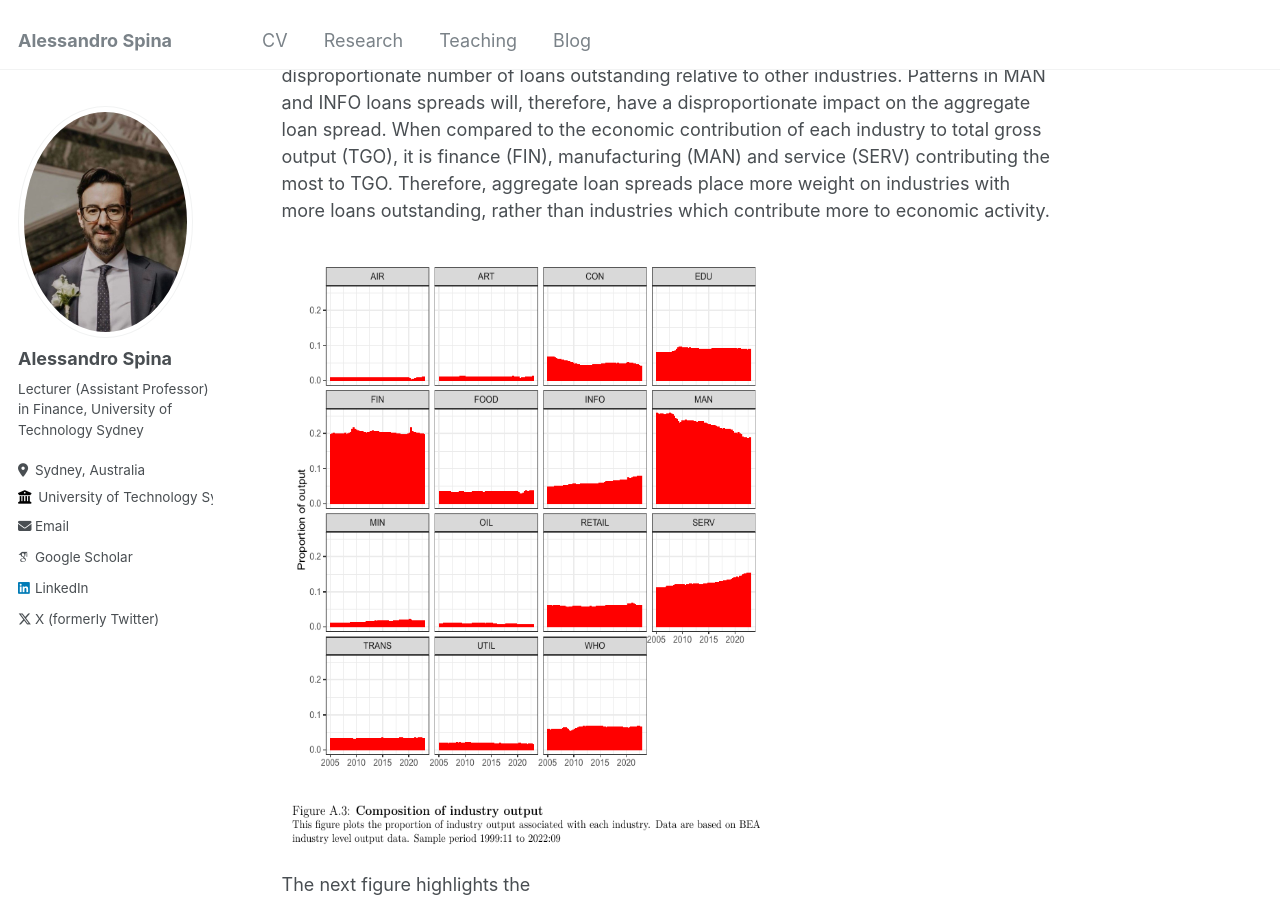
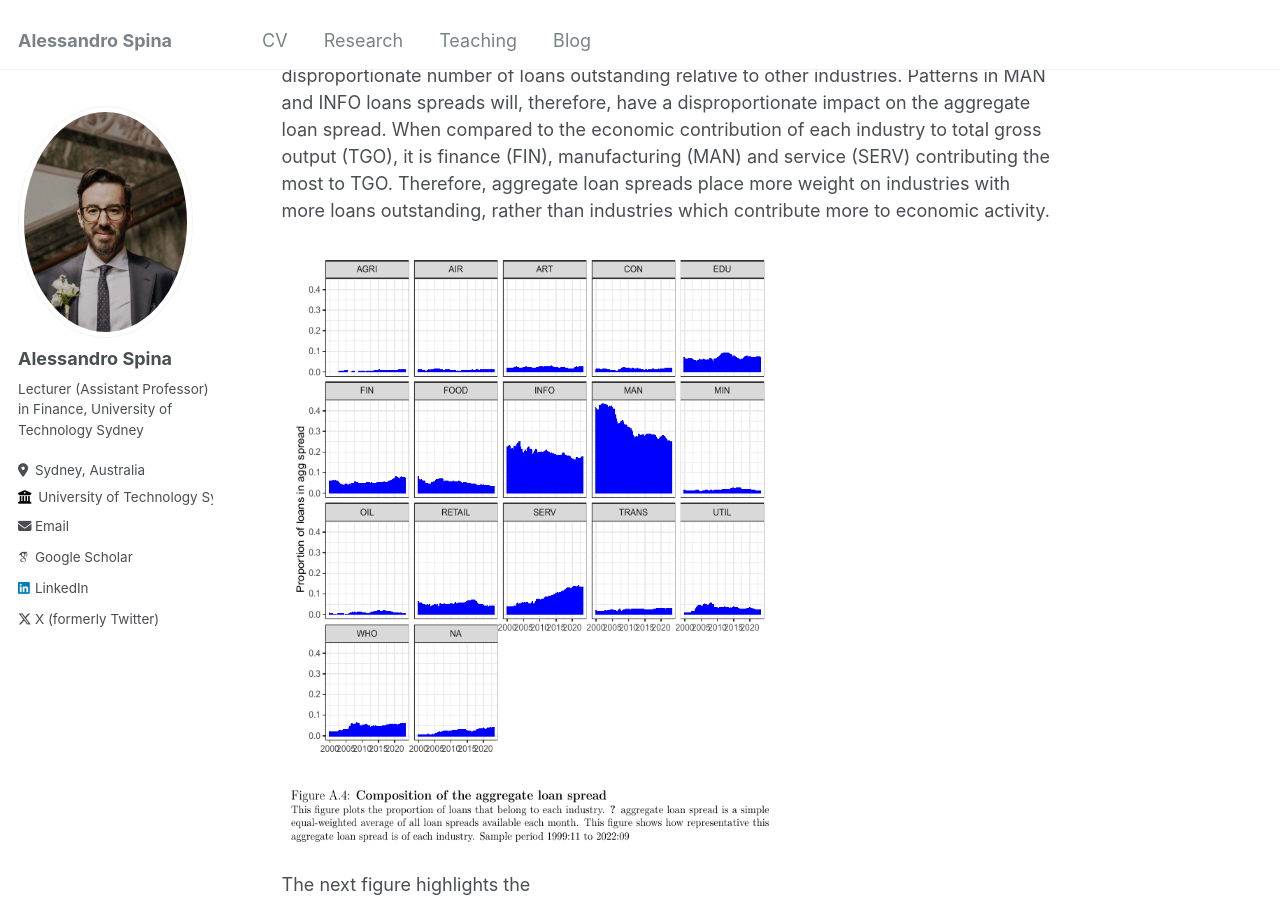
Before and after one commit to aspi6246/aspi6246.github.io, a Jekyll site: the page built from _posts/2024-11-05-blog-post-5.md, in a window 1280 px wide and 900 px high, scrolled down 646 px. Built offline with Jekyll 4.4.1, drawn with Linux system fonts in a browser that asks for light colours; some web fonts are replaced.

Commit message:
Update 2024-11-05-blog-post-5.md

```diff
--- a/_posts/2024-11-05-blog-post-5.md
+++ b/_posts/2024-11-05-blog-post-5.md
@@ -15,7 +15,7 @@ I argue the process of aggregating data could obscure useful information for thr
 
 First, it could be that certain industries are over (or under)-represented in aggregate asset price indexes relative to their true economic contribution. For example, an aggregate loan index (either equal or value-weighted) will place more weight on industries which have more loans outstanding. The figure below plots the sectoral composition of loans and highlights that manufacturing (MAN) and information technology (INFO) have a disproportionate number of loans outstanding relative to other industries. Patterns in MAN and INFO loans spreads will, therefore, have a disproportionate impact on the aggregate loan spread. When compared to the economic contribution of each industry to total gross output (TGO), it is finance (FIN), manufacturing (MAN) and service (SERV) contributing the most to TGO. Therefore, aggregate loan spreads place more weight on industries with more loans outstanding, rather than industries which contribute more to economic activity.
 
-![Alt text](/assets/images/fig2.png){: style="width:500px;height:600px;"}
+![Alt text](/assets/images/fig1.png){: style="width:500px;height:600px;"}
 
 The next figure highlights the
 
```
